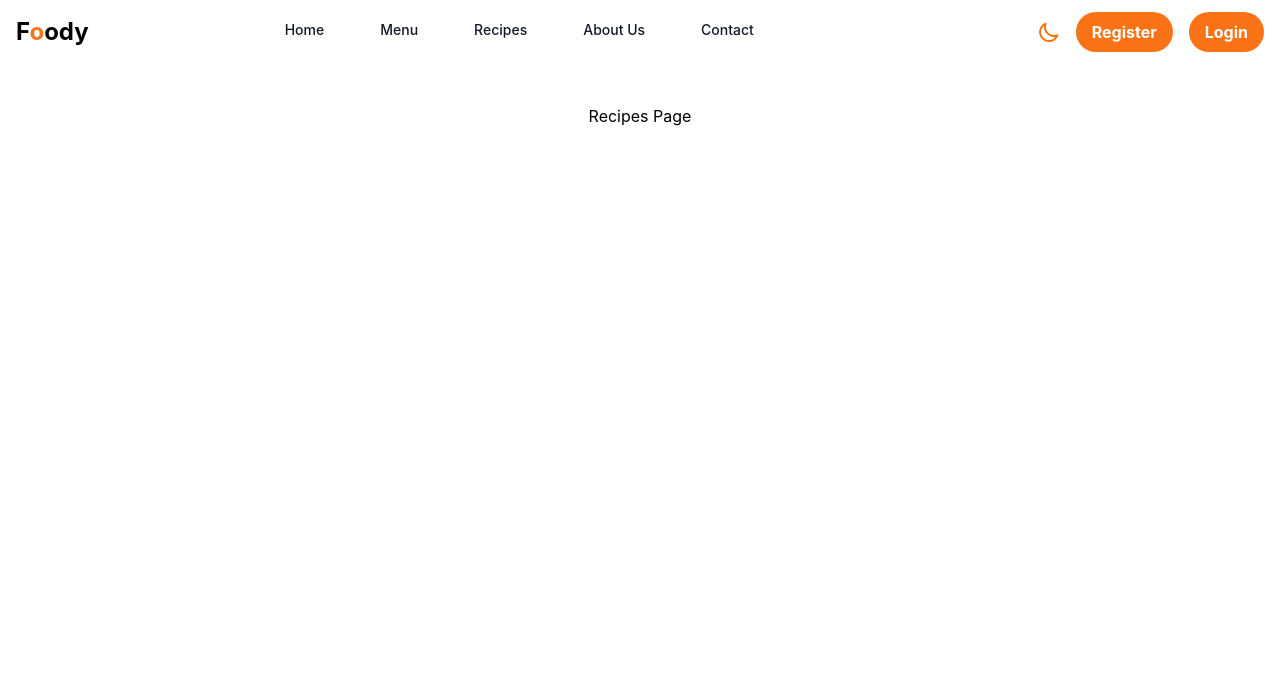
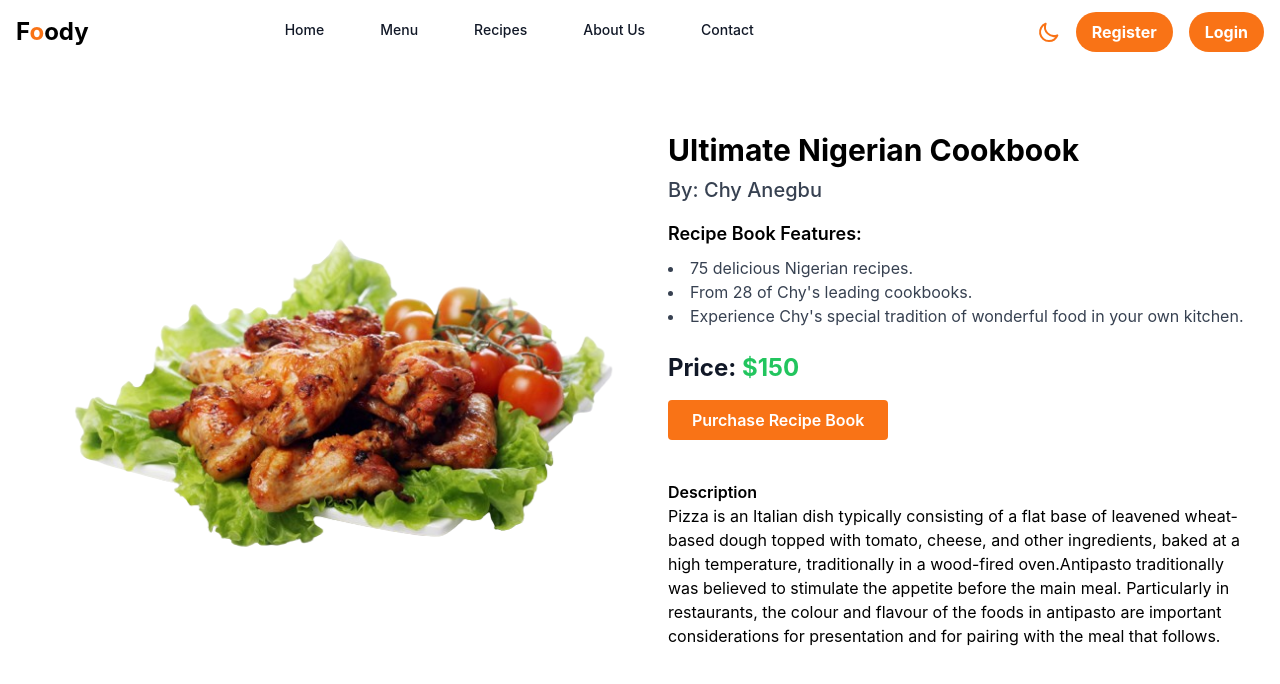
Before and after one commit to Bishnusilwal1/Recipe-app, a React (Create React App) app: page /recipes in a window 1280 px wide. Shown: the top 684 px of the page. Built offline with nearby package versions, Linux system fonts and the light colour scheme.

Commit message:
Creating Recipes Page

```diff
--- a/package.json
+++ b/package.json
@@ -9,6 +9,7 @@
     "react": "^18.3.1",
     "react-dom": "^18.3.1",
     "react-icons": "^5.2.1",
+    "react-redux": "^9.1.2",
     "react-router-dom": "^6.25.1",
     "react-scripts": "5.0.1",
     "web-vitals": "^2.1.4"
--- a/src/pages/About.js
+++ b/src/pages/About.js
@@ -2,7 +2,7 @@ import React from 'react';
 
 const About = () => {
   return (
-    <div className=" items-center justify-center  ">
+    <div className=" items-center justify-center">
       <div className="flex flex-col lg:flex-row lg:justify-between items-center p-4 lg:p-8 max-w-7xl mx-auto dark:bg-gray-700">
         <div className="lg:w-1/2">
           <img src="images/food.png" alt="About Us" className="rounded-lg shadow-lg w-full object-cover h-96" />
--- a/src/pages/Recipes.js
+++ b/src/pages/Recipes.js
@@ -1,5 +1,41 @@
 import React from 'react';
 
-const Recipes = () => <h2 className="text-center mt-10">Recipes Page</h2>;
+const Recipes = () => {
+  return (
+    <div className='mt-9'>
+    <div className="flex flex-col lg:flex-row lg:justify-between items-center p-4 lg:p-8 max-w-7xl mx-auto dark:bg-gray-700">
+      <div className="w-full lg:w-2/3 ">
+        <img src="/images/food.png" alt="Ultimate Nigerian Cookbook" className="w-full rounded-lg"/>
+      </div>
+      <div className="w-full lg:w-2/3 lg:pl-8 mt-6 lg:mt-0">
+        <h1 className="text-3xl font-bold">Ultimate Nigerian Cookbook</h1>
+        <p className="text-xl font-medium text-gray-700 mt-2">By: Chy Anegbu</p>
+
+        <div className="mt-4">
+          <h2 className="text-lg font-semibold">Recipe Book Features:</h2>
+          <ul className="list-disc list-inside mt-2 text-gray-700 dark:text-white">
+            <li>75 delicious Nigerian recipes.</li>
+            <li>From 28 of Chy's leading cookbooks.</li>
+            <li>Experience Chy's special tradition of wonderful food in your own kitchen.</li>
+          </ul>
+        </div>
+
+        <div className="mt-6 text-2xl font-bold text-gray-900 dark:text-white">
+          Price: <span className="text-green-500">$150</span>
+        </div>
+
+        <button className="mt-4 px-6 py-2 bg-orange-500 text-white font-semibold rounded hover:bg-orange-600 focus:outline-none dark:text-white">
+          Purchase Recipe Book
+        </button>
+        <div className=' mt-10'>
+        <h1 className='text-black dark:text-white font-semibold'>Description</h1>
+        <p className='text-black dark:text-white'> Pizza is an Italian dish typically consisting of a flat base of leavened wheat-based dough topped with tomato, cheese, and other ingredients, baked at a high temperature, traditionally in a wood-fired oven.Antipasto traditionally was believed to stimulate the appetite before the main meal. Particularly in restaurants, the colour and flavour of the foods in antipasto are important considerations for presentation and for pairing with the meal that follows.</p>
+      </div>
+      </div>
+
+    </div>
+    </div>
+  );
+};
 
 export default Recipes;
```
Also changed, not shown: 1 other file (tests, documents, lock files or other folders).
